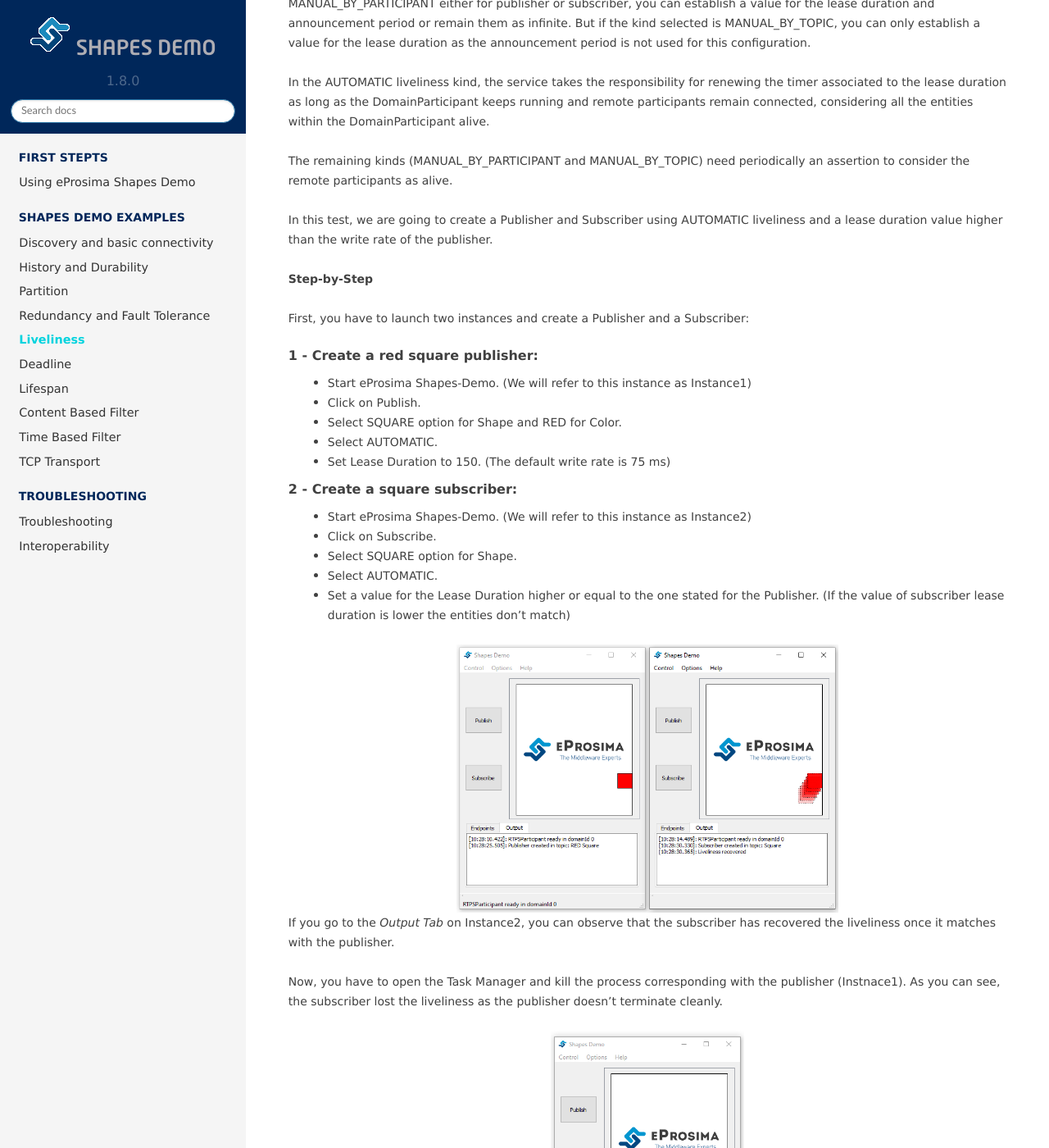
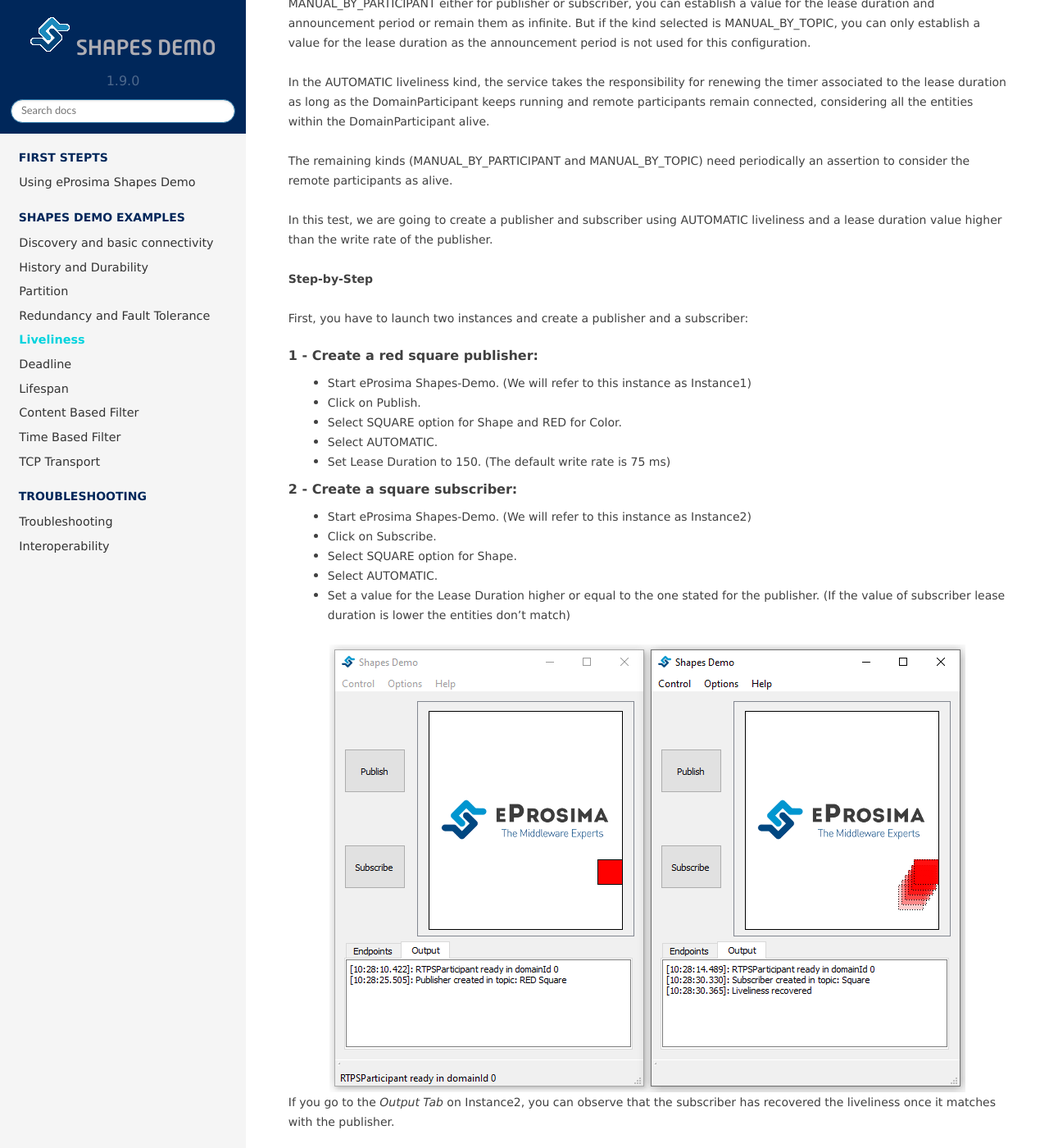
Before and after one commit to eProsima/Shapes-Demo-Docs, a Sphinx documentation site: the page built from docs/liveliness.rst, in a window 1280 px wide and 1400 px high, scrolled down 272 px. Shown: the whole window at 82% size. Built offline with Sphinx 7.4.7 and the Read the Docs theme 2.0.0, drawn with Linux system fonts in a browser that asks for light colours; some of the changed text lies outside the part shown.

Commit message:
Requested changes

```diff
--- a/docs/conf.py
+++ b/docs/conf.py
@@ -57,9 +57,9 @@
 # built documents.
 #
 # The short X.Y version.
-version = u'1.8.0'
+version = u'1.9.0'
 # The full version, including alpha/beta/rc tags.
-release = u'1.8.0'
+release = u'1.9.0'
 
 # The language for content autogenerated by Sphinx. Refer to documentation
 # for a list of supported languages.
--- a/docs/deadline.rst
+++ b/docs/deadline.rst
@@ -7,13 +7,13 @@
 defines the maximum interval between writes, while the subscriber one establishes the maximum interlude in which
 the reader should receive a new sample.
 
-In this test, we are going to create a Publisher and a Subscriber with a duration value higher than the write rate
-of the publisher to show the normal functionality of the system, and then we are going to increase that write rate
+In this test, we are going to create a publisher and a subscriber with a deadline period higher than the write rate
+of the publisher to show the normal behavior of the system, and then we are going to increase that write rate
 showing like that what happens when the deadline period expires.
 
 **Step-by-Step**
 
-First, you have to launch two instances and create a Publisher and a Subscriber:
+First, launch two instances and create a publisher and a subscriber:
 
 1 - Create a red square publisher:
    - Start eProsima Shapes-Demo. (We will refer to this instance as Instance1)
@@ -26,18 +26,18 @@
    - Start eProsima Shapes-Demo. (We will refer to this instance as Instance2)
    - Click on Subscribe.
    - Select SQUARE option for Shape.
-   - Set a value for the Deadline Duration higher or equal to the one stated for the Publisher.
+   - Set a value for the Deadline Duration higher or equal to the one stated for the publisher.
      (If the value of subscriber deadline duration is lower the entities don't match)
 
-You can see know the normal functionality of the system, as the publisher is sending new samples and the subscriber
-receive them before the deadline timer expires.
+You can see now the normal behavior of the system, where the publisher is sending new samples and the subscriber
+is receiving them before the deadline timer expires.
 
 .. image:: test9_1.png
-   :scale: 60 %
+   :scale: 100 %
    :alt: State 1
    :align: center
 
-Now, you have to increase the write rate:
+Now, let's increase the write rate:
 
 3 - On Instance1:
     - Click on Options.
@@ -45,17 +45,15 @@
     - Set the update interval to 200.
 
 .. image:: test9_3.png
-   :scale: 60 %
+   :scale: 100 %
    :alt: State 2
    :align: center
 
 
-If you go to the *Output Tab*, you can observe that both of them are continuously
-missing the deadline as the value established for the duration (threshold) is lower than the publishing rate. This
-fact makes that the deadline timer ends up before a new sample comes from the publisher and therefore the subscriber
-shows the requested deadline missed message, while the publisher shows the offered deadline missed one.
+If you go to the *Output Tab*, you can observe that both of them are continuously missing the deadline,
+as the value established for the deadline period is lower than the publishing rate.
 
 .. image:: test9_4.png
-   :scale: 60 %
+   :scale: 100 %
    :alt: State 2
    :align: center
--- a/docs/liveliness.rst
+++ b/docs/liveliness.rst
@@ -14,12 +14,12 @@
 The remaining kinds (MANUAL_BY_PARTICIPANT and MANUAL_BY_TOPIC) need periodically an assertion to consider the remote
 participants as alive.
 
-In this test, we are going to create a Publisher and Subscriber using AUTOMATIC liveliness and a lease duration value
+In this test, we are going to create a publisher and subscriber using AUTOMATIC liveliness and a lease duration value
 higher than the write rate of the publisher.
 
 **Step-by-Step**
 
-First, you have to launch two instances and create a Publisher and a Subscriber:
+First, you have to launch two instances and create a publisher and a subscriber:
 
 1 - Create a red square publisher:
    - Start eProsima Shapes-Demo. (We will refer to this instance as Instance1)
@@ -33,21 +33,21 @@
    - Click on Subscribe.
    - Select SQUARE option for Shape.
    - Select AUTOMATIC.
-   - Set a value for the Lease Duration higher or equal to the one stated for the Publisher.
+   - Set a value for the Lease Duration higher or equal to the one stated for the publisher.
      (If the value of subscriber lease duration is lower the entities don't match)
 
 .. image:: test8_1.png
-   :scale: 60 %
+   :scale: 100 %
    :alt: Initial state
    :align: center
 
 If you go to the *Output Tab* on Instance2, you can observe that the subscriber has recovered the liveliness once it
 matches with the publisher.
 
-Now, you have to open the Task Manager and kill the process corresponding with the publisher (Instnace1). As you can
-see, the subscriber lost the liveliness as the publisher doesn't terminate cleanly.
+Now, open the Task Manager and kill the process corresponding to the publisher (Instnace1). As you can
+see, the subscriber reported that liveliness was lost, as the publisher didn't terminate cleanly.
 
 .. image:: test8_2.png
-   :scale: 60 %
+   :scale: 100 %
    :alt: State 1
    :align: center
```
Also changed, not shown: docs/lifespan.rst (+15 -15 lines).
